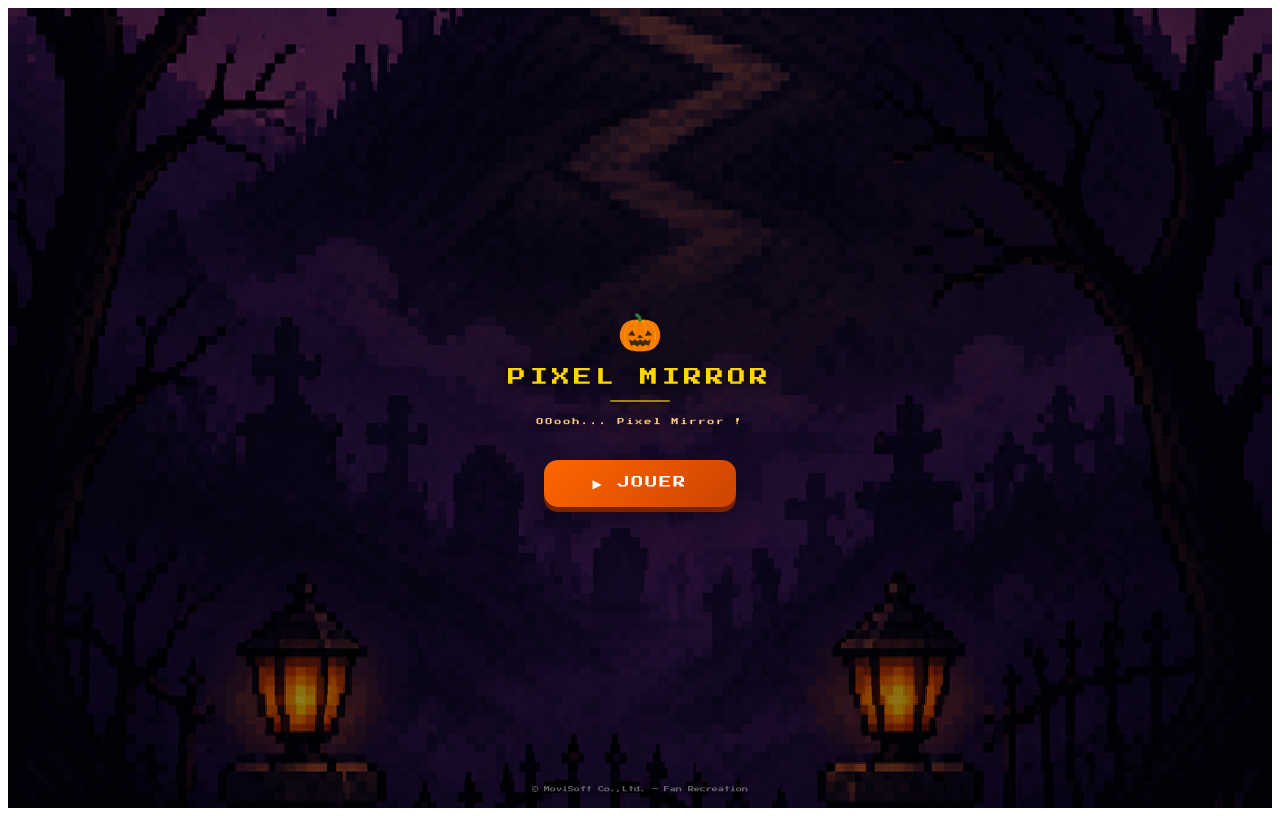
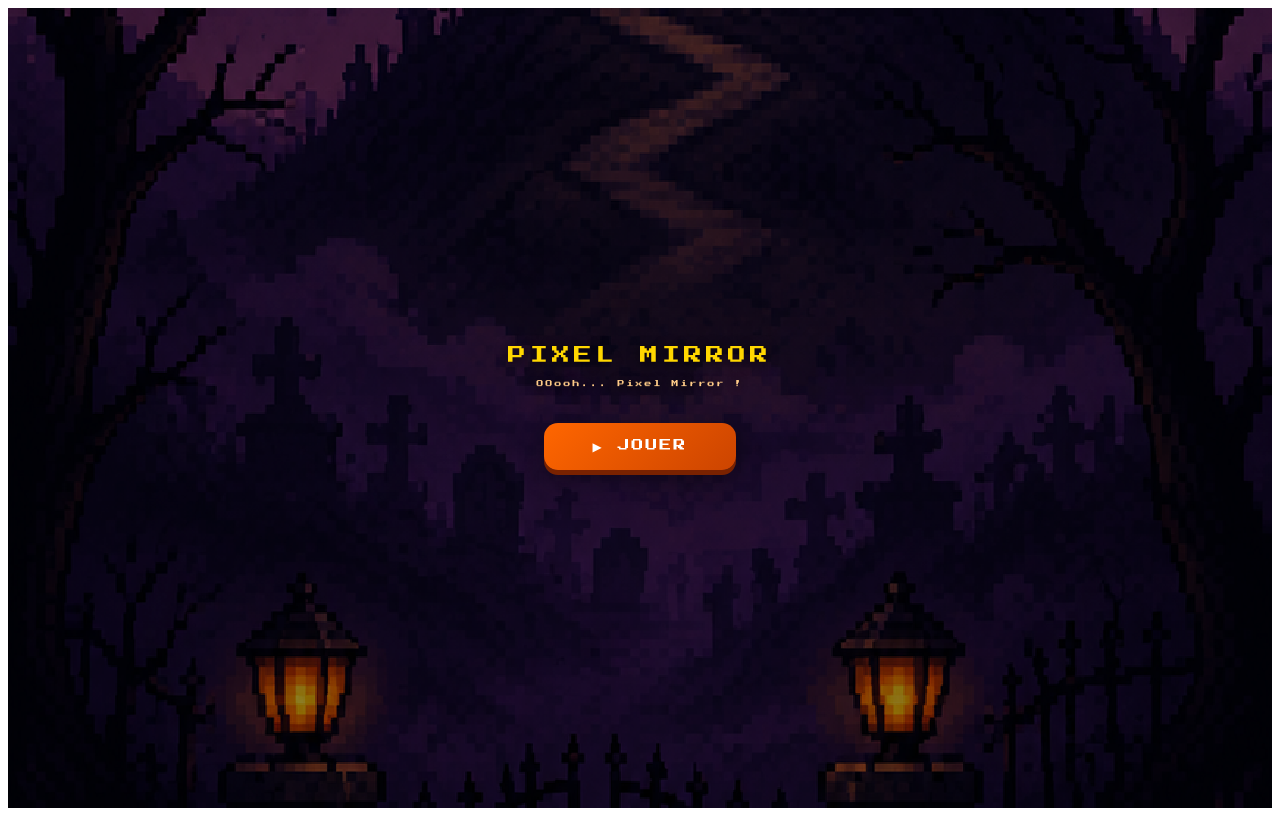
Before and after one commit to paullavigne2001-sudo/PixelMirror, a React (Vite) app: page / in a window 1280 px wide. Built offline with nearby package versions, Linux system fonts and the light colour scheme.

Commit message:
Update App.jsx

```diff
--- a/src/App.jsx
+++ b/src/App.jsx
@@ -43,7 +43,6 @@ function HomeScreen({ onPlay }) {
       justifyContent: "center",
       fontFamily: "'Press Start 2P', monospace",
       overflow: "hidden",
-      // Fond par défaut si pas d'image
       background: hasImage
         ? "#000"
         : "linear-gradient(160deg, #c3dcf5 0%, #ddeeff 100%)",
@@ -67,7 +66,7 @@ function HomeScreen({ onPlay }) {
         />
       )}
 
-      {/* OVERLAY semi-transparent pour lisibilité */}
+      {/* OVERLAY semi-transparent */}
       {hasImage && (
         <div style={{
           position: "absolute",
@@ -77,7 +76,7 @@ function HomeScreen({ onPlay }) {
         }} />
       )}
 
-      {/* CONTENU par-dessus l'image */}
+      {/* CONTENU */}
       <div style={{
         position: "relative",
         zIndex: 2,
@@ -90,9 +89,6 @@ function HomeScreen({ onPlay }) {
 
         {/* TITRE */}
         <div style={{ display: "flex", flexDirection: "column", alignItems: "center", gap: 14 }}>
-          {season.emoji && (
-            <div style={{ fontSize: 36 }}>{season.emoji}</div>
-          )}
           <div style={{
             fontSize: 18,
             color: season.titleColor,
@@ -102,12 +98,6 @@ function HomeScreen({ onPlay }) {
           }}>
             PIXEL MIRROR
           </div>
-          <div style={{
-            width: 60, height: 2,
-            background: season.titleColor,
-            borderRadius: 1,
-            opacity: 0.6,
-          }} />
           <div style={{
             fontSize: 7,
             color: season.taglineColor,
@@ -139,18 +129,6 @@ function HomeScreen({ onPlay }) {
         >
           ▶ JOUER
         </button>
-      </div>
-
-      {/* COPYRIGHT en bas */}
-      <div style={{
-        position: "absolute",
-        bottom: 16,
-        fontSize: 6,
-        color: hasImage ? "rgba(255,255,255,0.4)" : "#aaa",
-        zIndex: 2,
-        textShadow: hasImage ? "0 1px 4px rgba(0,0,0,0.8)" : "none",
-      }}>
-        © MoviSoft Co.,Ltd. — Fan Recreation
       </div>
     </div>
   );
@@ -360,8 +338,6 @@ function GameScreen({ onHome }) {
         DONE ✓
       </button>
 
-      <div style={{ fontSize: 6, color: "#aaa", marginTop: 6 }}>© MoviSoft Co.,Ltd. — Fan Recreation</div>
-
       {showCompare && (
         <CompareAnimation target={level.grid} userGrid={userGrid} cols={COLS} rows={ROWS} onDone={handleCompareFinished} />
       )}
```
